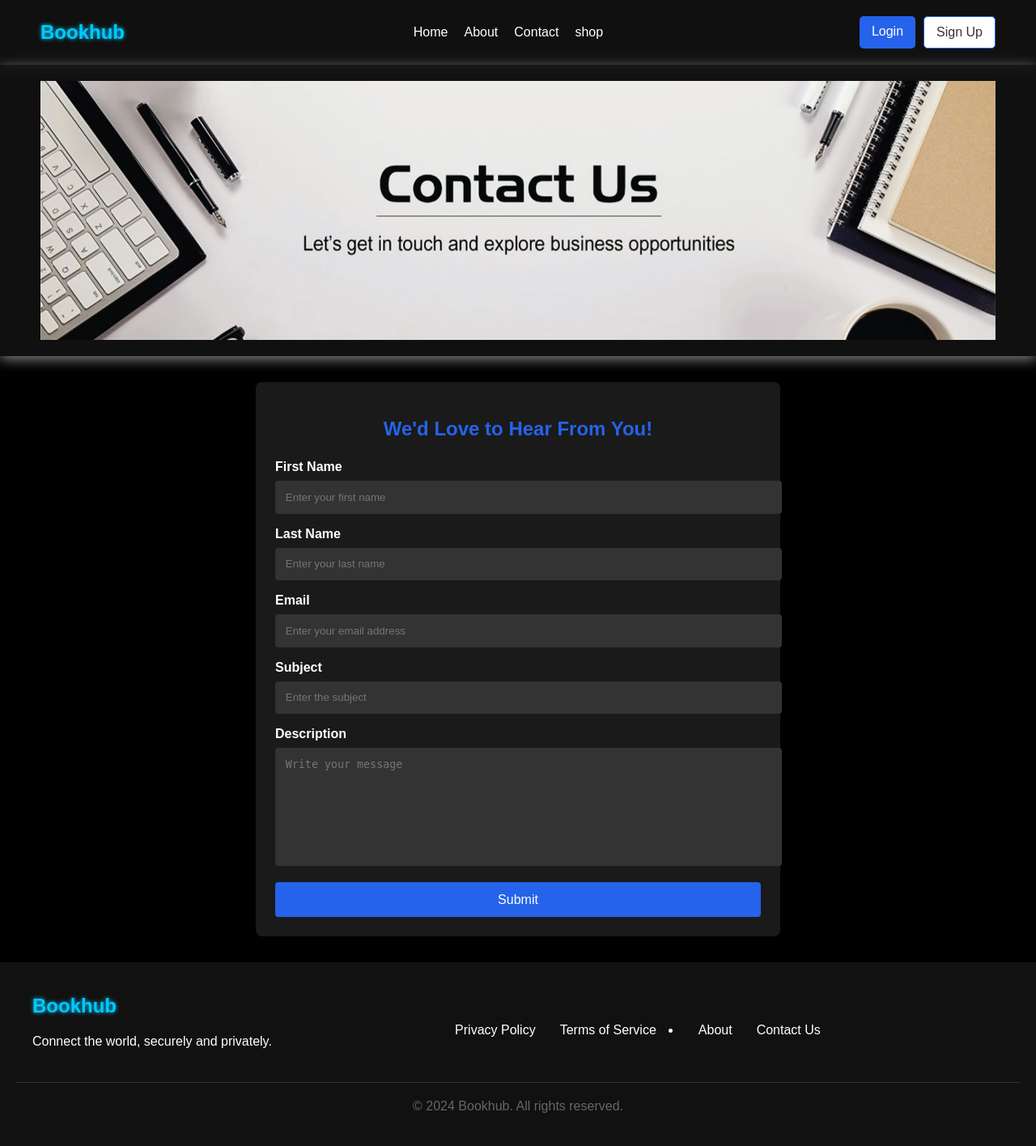
After one commit to Kokateanand/Bookhub, a Django app: page /Contact in a window 1280 px wide. The commit adds this page. Shown: the whole page at 81% size. Run offline with Django 5.2, Linux system fonts and the light colour scheme.

Commit message:
new update

```diff
--- a/myapp/urls.py
+++ b/myapp/urls.py
@@ -20,5 +20,9 @@ from django.urls import path
 from myapp import views
 
 urlpatterns = [
-    path("", views.index, name='home')
+    path("", views.index, name='home'),
+    path("Contact", views.contact, name='Contact'),
+    path("Shop", views.shop, name='Shop'),
+    path("About", views.about, name='About')
+
 ]
--- a/myapp/views.py
+++ b/myapp/views.py
@@ -7,3 +7,12 @@ def index(request):
     return render(request, 'index.html')
 
     # return HttpResponse ("this is the home page")
+
+def contact(request):
+    return render(request, 'contact.html')
+
+def about(request):
+    return render(request, 'about.html')
+
+def shop(request):
+    return render(request, 'shop.html')
--- a/mysite/settings.py
+++ b/mysite/settings.py
@@ -128,6 +128,4 @@ STATIC_URL = 'static/'
 #Added Manually
 
 STATICFILES_DIRS = [
-    BASE_DIR / "static",
-    "/var/www/static/",
-]
+    BASE_DIR / "static" ]
--- a/mysite/urls.py
+++ b/mysite/urls.py
@@ -19,6 +19,7 @@ from django.urls import path, include
 
 
 urlpatterns = [
-     path('admin/', admin.site.urls),
+     path('bookhub-admin/', admin.site.urls),
      path("", include('myapp.urls'))
+
 ]
--- /dev/null
+++ b/static/css/contact.css
@@ -0,0 +1,80 @@
+body {
+    margin: 0;
+    font-family: Arial, sans-serif;
+    background-color: #000; /* Black theme */
+    color: #fff;
+}
+
+header {
+    position: relative;
+    text-align: center;
+    color: #fff;
+}
+
+header img {
+    width: 100%;
+    height: 40vh;
+    object-fit: cover;
+
+}
+
+header h1 {
+    position: absolute;
+    top: 50%;
+    left: 50%;
+    transform: translate(-50%, -50%);
+    font-size: 3rem;
+    color: #2563EB; /* Cool secondary color */
+}
+
+.contact-form {
+    max-width: 600px;
+    margin: 2rem auto;
+    padding: 1.5rem;
+    background-color: #1a1a1a;
+    border-radius: 8px;
+    box-shadow: 0 4px 8px rgba(0, 0, 0, 0.5);
+}
+
+.contact-form h2 {
+    text-align: center;
+    margin-bottom: 1.5rem;
+    color: #2563EB;
+}
+
+.contact-form label {
+    display: block;
+    margin-bottom: 0.5rem;
+    font-weight: bold;
+}
+
+.contact-form input,
+.contact-form textarea {
+    width: 100%;
+    padding: 0.8rem;
+    margin-bottom: 1rem;
+    border: none;
+    border-radius: 4px;
+    background-color: #333;
+    color: #fff;
+}
+
+.contact-form textarea {
+    resize: none;
+    height: 120px;
+}
+
+.contact-form button {
+    width: 100%;
+    padding: 0.8rem;
+    background-color: #2563EB;
+    color: #fff;
+    border: none;
+    border-radius: 4px;
+    font-size: 1rem;
+    cursor: pointer;
+}
+
+.contact-form button:hover {
+    background-color: #0049c5;
+}
--- a/static/css/home.css
+++ b/static/css/home.css
@@ -45,7 +45,7 @@
 }
 
 .carousel-description {
-    font-size: 1.5rem;
+    font-size: 1.3rem;
 }
 
 /* Track and Items */
@@ -73,14 +73,14 @@
     left: 0;
     width: 100%;
     height: 100%;
-    background: rgba(0, 0, 0, 0.4); /* Black overlay with 40% opacity */
+    background: rgba(0, 0, 0, 0.7); /* Black overlay with 40% opacity */
     z-index: 1; /* Place it behind the content */
 }
 
 /* Content on Top of Overlay */
 .carousel-content {
     position: absolute;
-    top: 50%;
+    top: 80%;
     left: 50%;
     transform: translate(-50%, -50%);
     color: white;
--- a/templates/base.html
+++ b/templates/base.html
@@ -21,10 +21,10 @@
         </div>
         <div class="nav-content">
             <ul class="menu" id="nav-menu">
-                <li><a href="#">Home</a></li>
-                <li><a href="/Page/About/index.html">About</a></li>
-                <li><a href="/Page/Services/index.html">Services</a></li>
-                <li><a href="/Page/Contact/index.html">Contact</a></li>
+                <li><a href="/">Home</a></li>
+                <li><a href="/About">About</a></li>
+                <li><a href="/Contact">Contact</a></li>
+                <li><a href="/Shop">shop</a></li>
             </ul>
             <div class="auth-buttons" id="nav-buttons">
                 <a href="#" class="login-btn">Login</a>
@@ -50,8 +50,8 @@
                 <div class="footer-links">
                     <a href="#">Privacy Policy</a>
                     <a href="#">Terms of Service</a>
-                    <a href="#">Support</a>
-                    <a href="#">Contact Us</a>
+                    <li><a href="/About">About</a></li>
+                    <a href="/Contact">Contact Us</a>
                 </div>
 
                 <div class="footer-social">
--- /dev/null
+++ b/templates/contact.html
@@ -0,0 +1,48 @@
+{% extends "base.html" %}
+{% load static %}
+
+{% block title %}Contact Us{% endblock title %}
+
+{% block body %}
+
+<!DOCTYPE html>
+<html lang="en">
+<head>
+    <meta charset="UTF-8">
+    <meta name="viewport" content="width=device-width, initial-scale=1.0">
+    <title>Contact Us - Bookhub</title>
+    <link rel="stylesheet" href="static/css/contact.css">
+</head>
+<body>
+    <header>
+        <img src="static\img\contact\contact.jpg" alt="Contact Us Header">
+        <!-- <h1>Contact Us</h1> -->
+    </header>
+
+    <section class="contact-form">
+        <h2>We'd Love to Hear From You!</h2>
+        <form action="#" method="POST">
+            <label for="first-name">First Name</label>
+            <input type="text" id="first-name" name="first-name" placeholder="Enter your first name" required>
+
+            <label for="last-name">Last Name</label>
+            <input type="text" id="last-name" name="last-name" placeholder="Enter your last name" required>
+
+            <label for="email">Email</label>
+            <input type="email" id="email" name="email" placeholder="Enter your email address" required>
+
+            <label for="subject">Subject</label>
+            <input type="text" id="subject" name="subject" placeholder="Enter the subject" required>
+
+            <label for="description">Description</label>
+            <textarea id="description" name="description" placeholder="Write your message" required></textarea>
+
+            <button type="submit">Submit</button>
+        </form>
+    </section>
+</body>
+</html>
+
+
+
+{% endblock %}
```
Also changed, not shown: static/css/about.css (added, +34 -0 lines), templates/about.html (added, +45 -0 lines), templates/shop.html (added, +9 -0 lines), db.sqlite3, static/img/contact/contact.jpg (added).
